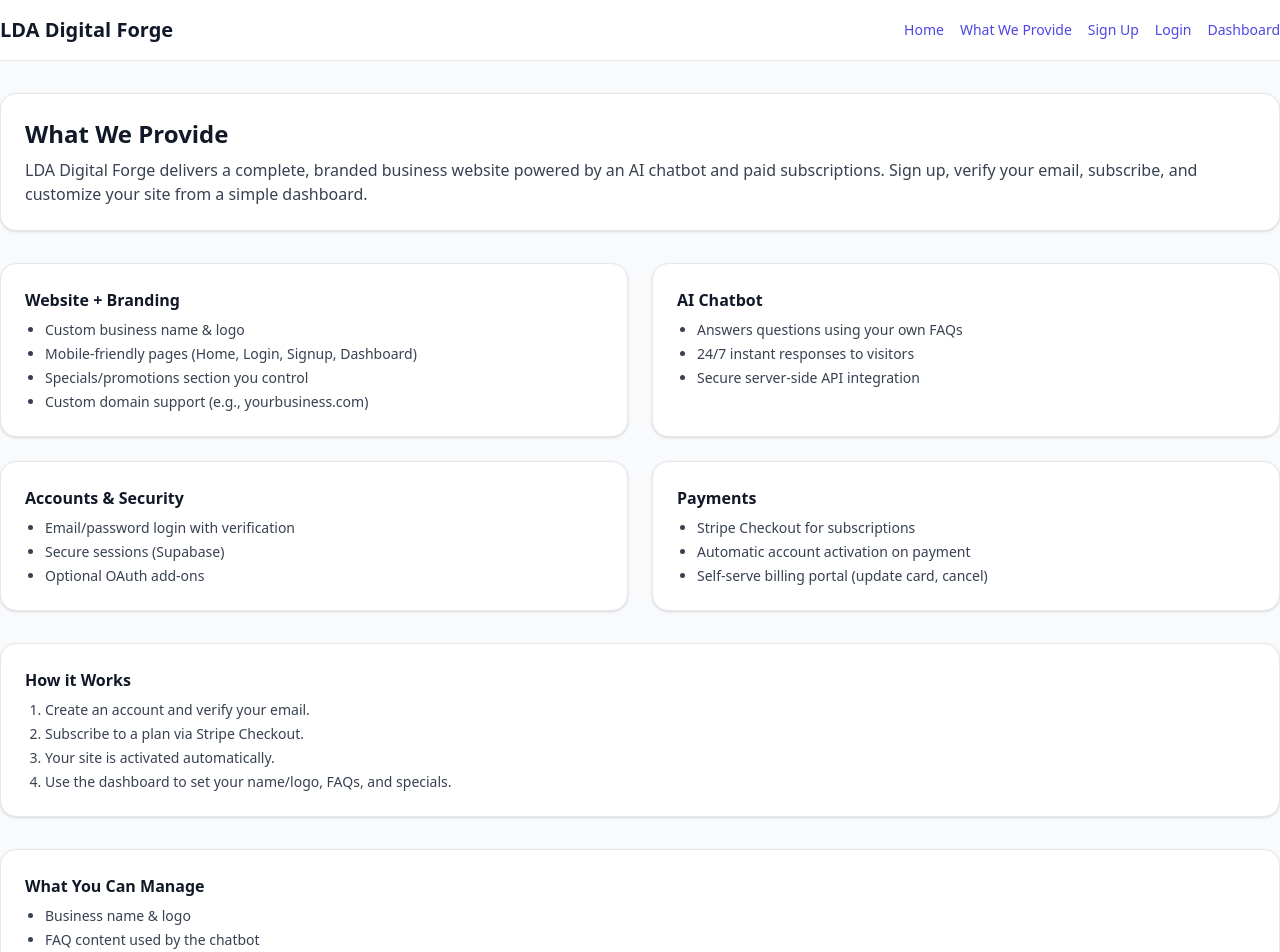
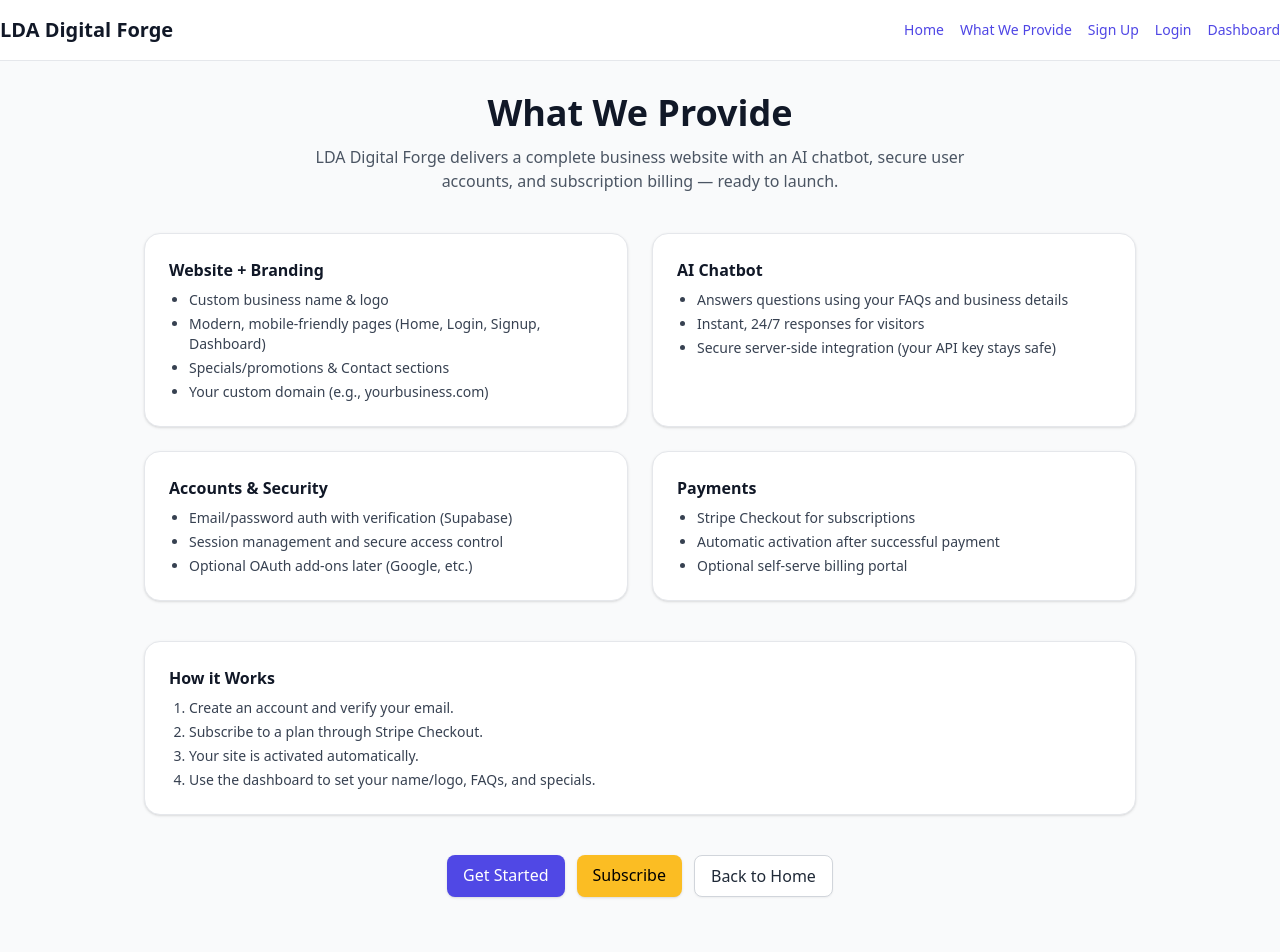
Before and after one commit to LandenAdams/lda-digital-forge, a Next.js app: page /service-description in a window 1280 px wide. Shown: the top 952 px of the page. After the commit the page ends 929 px from the top, so only its background shows below. Built offline with nearby package versions, Linux system fonts and the light colour scheme.

Commit message:
Update service-description.tsx

```diff
--- a/pages/service-description.tsx
+++ b/pages/service-description.tsx
@@ -1,18 +1,22 @@
 import Head from "next/head";
+import Link from "next/link";
 
 export default function ServiceDescription() {
   return (
-    <div className="space-y-8">
+    <div className="container max-w-5xl mx-auto px-4 space-y-10">
       <Head>
-        <title>LDA Digital Forge – Service Description</title>
-        <meta name="description" content="What LDA Digital Forge provides: a branded business website with AI chatbot, authentication, and paid subscriptions." />
+        <title>What We Provide — LDA Digital Forge</title>
+        <meta
+          name="description"
+          content="A clear overview of LDA Digital Forge features: website, AI chatbot, authentication, and Stripe subscriptions."
+        />
       </Head>
 
-      <section className="card">
-        <h1 className="text-2xl font-bold mb-2">What We Provide</h1>
-        <p className="text-gray-700">
-          LDA Digital Forge delivers a complete, branded business website powered by an AI chatbot and paid subscriptions.
-          Sign up, verify your email, subscribe, and customize your site from a simple dashboard.
+      <section className="space-y-3 text-center">
+        <h1 className="text-3xl md:text-4xl font-extrabold">What We Provide</h1>
+        <p className="text-gray-600 max-w-2xl mx-auto">
+          LDA Digital Forge delivers a complete business website with an AI chatbot,
+          secure user accounts, and subscription billing — ready to launch.
         </p>
       </section>
 
@@ -21,33 +25,36 @@ export default function ServiceDescription() {
           <h2 className="font-semibold mb-2">Website + Branding</h2>
           <ul className="list-disc pl-5 text-gray-700 space-y-1 text-sm">
             <li>Custom business name & logo</li>
-            <li>Mobile-friendly pages (Home, Login, Signup, Dashboard)</li>
-            <li>Specials/promotions section you control</li>
-            <li>Custom domain support (e.g., yourbusiness.com)</li>
+            <li>Modern, mobile-friendly pages (Home, Login, Signup, Dashboard)</li>
+            <li>Specials/promotions & Contact sections</li>
+            <li>Your custom domain (e.g., yourbusiness.com)</li>
           </ul>
         </div>
+
         <div className="card">
           <h2 className="font-semibold mb-2">AI Chatbot</h2>
           <ul className="list-disc pl-5 text-gray-700 space-y-1 text-sm">
-            <li>Answers questions using your own FAQs</li>
-            <li>24/7 instant responses to visitors</li>
-            <li>Secure server-side API integration</li>
+            <li>Answers questions using your FAQs and business details</li>
+            <li>Instant, 24/7 responses for visitors</li>
+            <li>Secure server-side integration (your API key stays safe)</li>
           </ul>
         </div>
+
         <div className="card">
           <h2 className="font-semibold mb-2">Accounts & Security</h2>
           <ul className="list-disc pl-5 text-gray-700 space-y-1 text-sm">
-            <li>Email/password login with verification</li>
-            <li>Secure sessions (Supabase)</li>
-            <li>Optional OAuth add-ons</li>
+            <li>Email/password auth with verification (Supabase)</li>
+            <li>Session management and secure access control</li>
+            <li>Optional OAuth add-ons later (Google, etc.)</li>
           </ul>
         </div>
+
         <div className="card">
           <h2 className="font-semibold mb-2">Payments</h2>
           <ul className="list-disc pl-5 text-gray-700 space-y-1 text-sm">
             <li>Stripe Checkout for subscriptions</li>
-            <li>Automatic account activation on payment</li>
-            <li>Self-serve billing portal (update card, cancel)</li>
+            <li>Automatic activation after successful payment</li>
+            <li>Optional self-serve billing portal</li>
           </ul>
         </div>
       </section>
@@ -56,19 +63,16 @@ export default function ServiceDescription() {
         <h2 className="font-semibold mb-2">How it Works</h2>
         <ol className="list-decimal pl-5 text-gray-700 space-y-1 text-sm">
           <li>Create an account and verify your email.</li>
-          <li>Subscribe to a plan via Stripe Checkout.</li>
+          <li>Subscribe to a plan through Stripe Checkout.</li>
           <li>Your site is activated automatically.</li>
           <li>Use the dashboard to set your name/logo, FAQs, and specials.</li>
         </ol>
       </section>
 
-      <section className="card">
-        <h2 className="font-semibold mb-2">What You Can Manage</h2>
-        <ul className="list-disc pl-5 text-gray-700 space-y-1 text-sm">
-          <li>Business name & logo</li>
-          <li>FAQ content used by the chatbot</li>
-          <li>Special promotions and announcements</li>
-        </ul>
+      <section className="flex flex-wrap gap-3 justify-center">
+        <Link className="btn" href="/signup">Get Started</Link>
+        <Link className="btn-accent" href="/subscribe">Subscribe</Link>
+        <Link className="btn-secondary" href="/">Back to Home</Link>
       </section>
     </div>
   );
```
